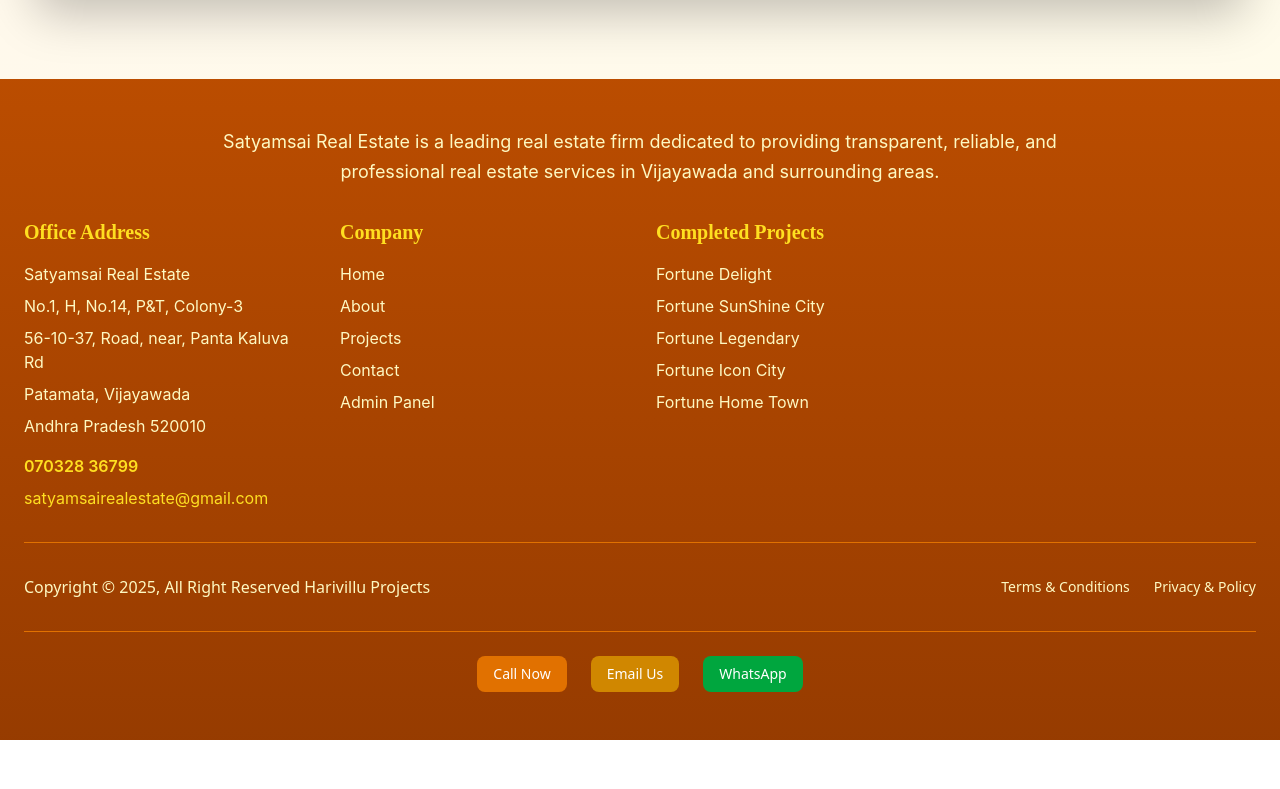
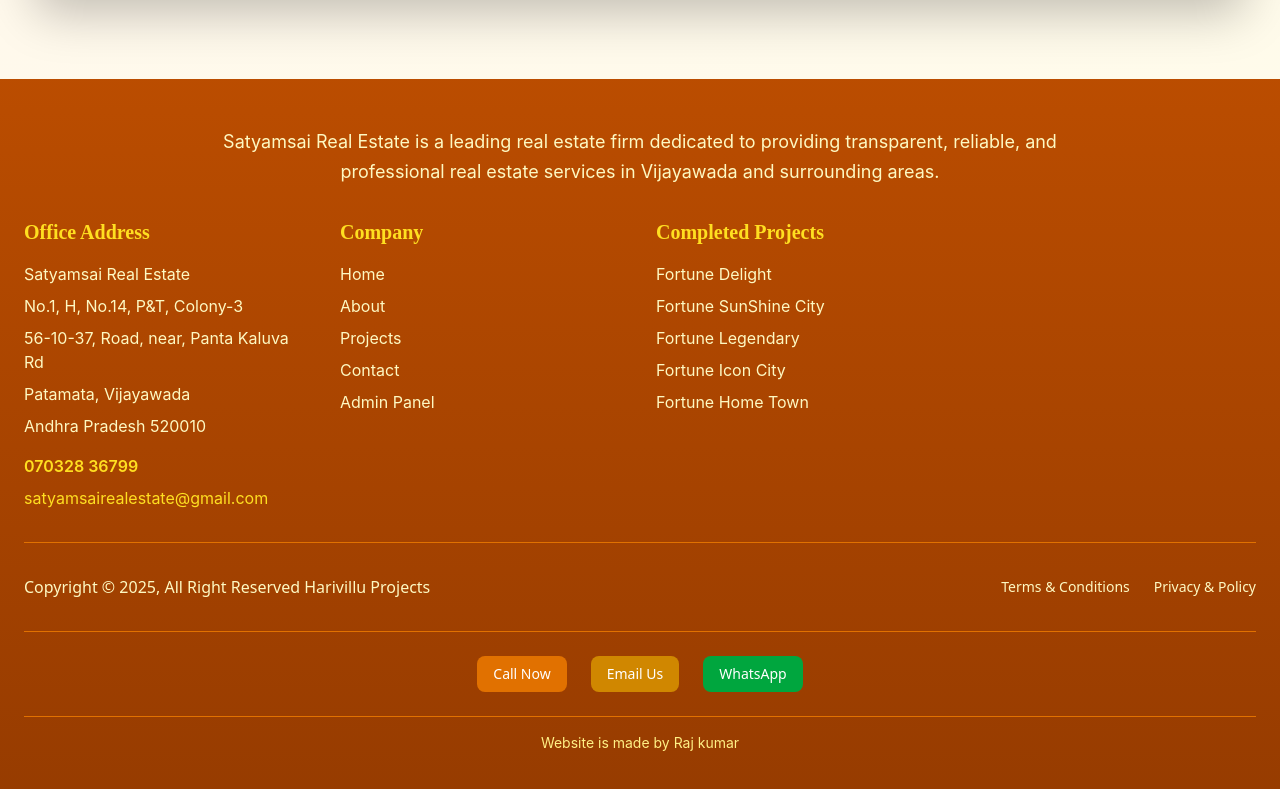
Before and after one commit to yaswanthrayi/1st-client, a React (Vite) app: page / in a window 1280 px wide. Shown: the part 5880-6669 px from the top of the page. Before the commit the page ends 6620 px from the top, so only its background shows below. Built offline with nearby package versions, Linux system fonts and the light colour scheme; the HTML template or start-up script is replaced by a standard one.

Commit message:
added name

```diff
--- a/src/components/Footer.jsx
+++ b/src/components/Footer.jsx
@@ -139,6 +139,13 @@ export default function Footer() {
             </a>
           </div>
         </div>
+
+        {/* Developer Credit */}
+        <div className="mt-6 pt-4 border-t border-amber-600 text-center">
+          <p className="text-yellow-200 text-sm font-inter">
+            Website is made by Raj kumar
+          </p>
+        </div>
       </div>
     </footer>
   );
```
